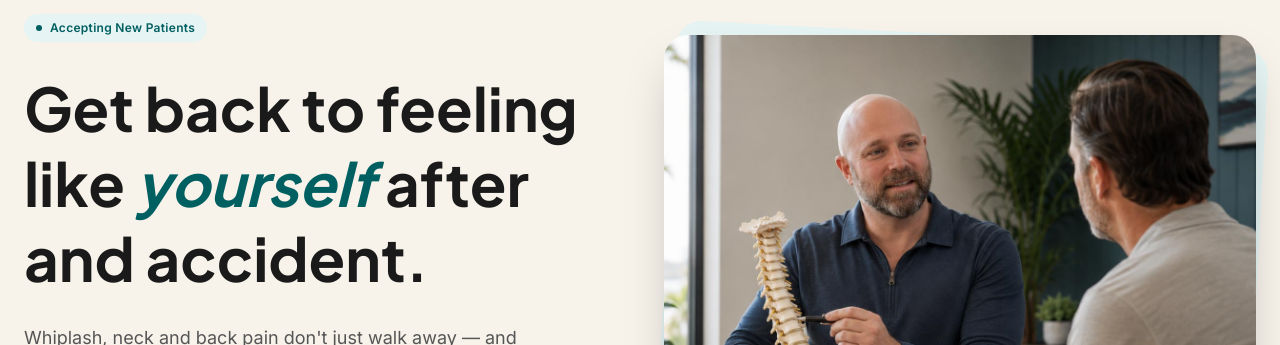
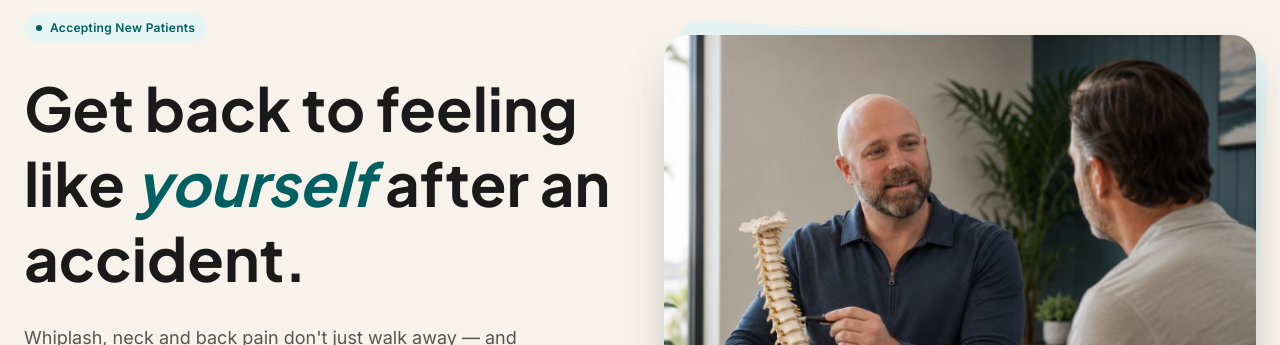
Before and after one commit to SteamWorksWeb/curve-chiropractic, a Next.js app: page / in a window 1280 px wide. Shown: the part 161-506 px from the top of the page. Built offline with nearby package versions, Linux system fonts and the light colour scheme; no server answers.

Commit message:
Fix typo: 'and accident' -> 'an accident' in hero headline

```diff
--- a/src/app/page.tsx
+++ b/src/app/page.tsx
@@ -286,7 +286,7 @@ function Hero() {
             >
               yourself
             </span>{" "}
-            after and accident.
+            after an accident.
           </h1>
 
           <p className="text-lg leading-relaxed max-w-lg" style={{ color: "#555" }}>
```
